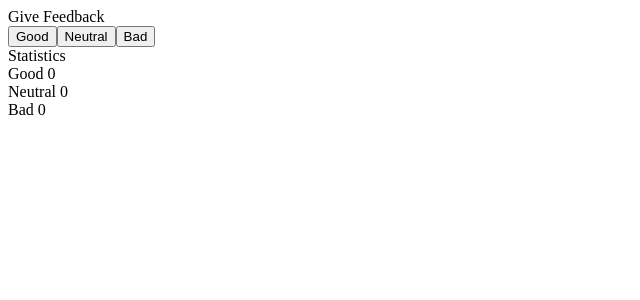
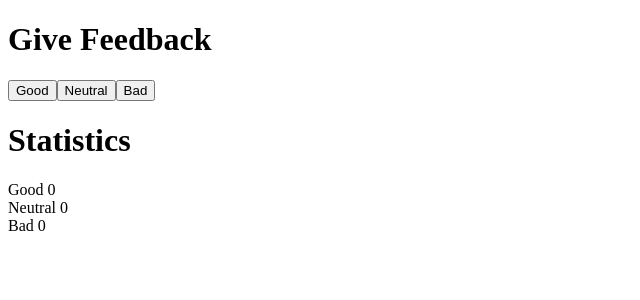
Before and after one commit to RobbThompson/FullStackOpen, a React (Vite) app in the folder part 1/unicafe/: page / in a window 1280 px wide. Shown: the top 300 px of the page, without its empty margins (0-640 px from the left). Built offline with nearby package versions, Linux system fonts and the light colour scheme.

Commit message:
Exercise 1.6 Complete

```diff
--- a/part 1/unicafe/src/App.jsx
+++ b/part 1/unicafe/src/App.jsx
@@ -1,13 +1,12 @@
 import { useState } from "react"
 
-const Title = (props) => {
+const Header = (props) => {
   console.log(props)
-  return <div>{props.text}</div>
-}
-
-const StatsTitle = (props) => {
-  console.log(props)
-  return <div>{props.text}</div>
+  return (
+    <div>
+      <h1>{props.text}</h1>
+    </div>
+  )
 }
 
 const Stats = (props) => {
@@ -19,9 +18,9 @@
   )
 }
 
-const Button = (props) => {
-  console.log(props)
-  return <button>{props.text}</button>
+const Button = ({ handleClick, text }) => {
+  console.log(text)
+  return <button onClick={handleClick}>{text}</button>
 }
 
 const App = () => {
@@ -30,13 +29,26 @@
   const [neutral, setNeutral] = useState(0)
   const [bad, setBad] = useState(0)
 
+  const handleGoodClick = () => {
+    //setAll(allClicks.concat('L'))
+    setGood(good + 1)
+  }
+  const handleNeutralClick = () => {
+    //setAll(allClicks.concat('L'))
+    setNeutral(neutral + 1)
+  }
+  const handleBadClick = () => {
+    //setAll(allClicks.concat('L'))
+    setBad(bad + 1)
+  }
+
   return (
     <div>
-      <Title text="Give Feedback" />
-      <Button text="Good" />
-      <Button text="Neutral" />
-      <Button text="Bad" />
-      <StatsTitle text="Statistics" />
+      <Header text="Give Feedback" />
+      <Button handleClick={handleGoodClick} text="Good" />
+      <Button handleClick={handleNeutralClick} text="Neutral" />
+      <Button handleClick={handleBadClick} text="Bad" />
+      <Header text="Statistics" />
       <Stats text="Good" value={good} />
       <Stats text="Neutral" value={neutral} />
       <Stats text="Bad" value={bad} />
```
